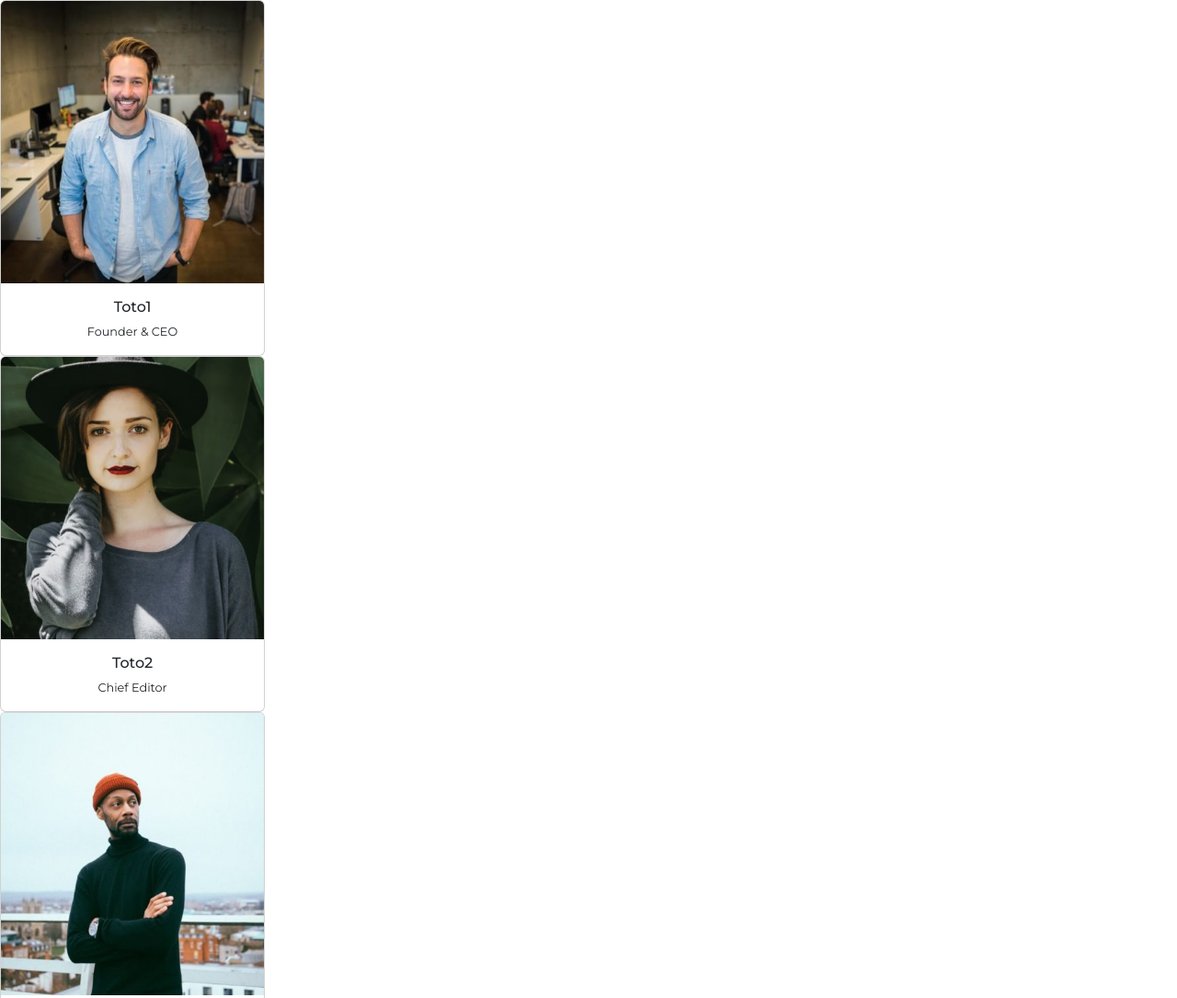
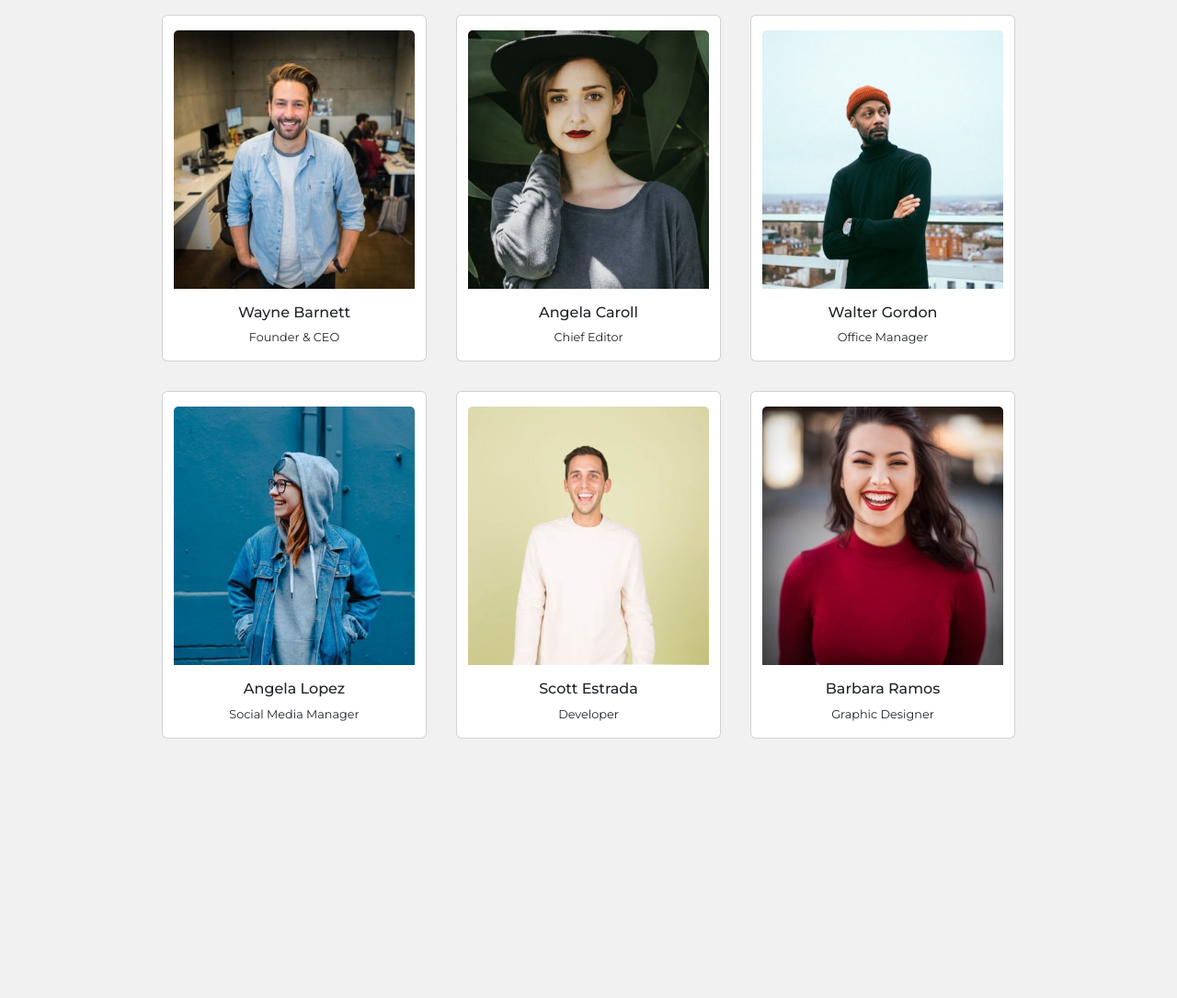
Before and after one commit to yurididomenico/js-our-team, a plain HTML site: page index.html in a window 1280 px wide. Shown: the top 1085 px of the page at 92% size. After the commit the page ends 835 px from the top, so only its background shows below. Drawn offline with nearby package versions, Linux system fonts and the light colour scheme.

Commit message:
JS / HTML: Tentato Responsive

```diff
--- a/assets/css/stile.css
+++ b/assets/css/stile.css
@@ -23,6 +23,11 @@ a
 {
   font-size: 0.8rem;
 }
+body
+{
+  background-color: rgb(241, 241, 241);
+}
+
 
 /* |||||||||| HEADER |||||||||| */
 
@@ -33,7 +38,6 @@ a
 
 
 /* |||||||||| MAIN |||||||||| */
-
 
 
 /* |||||||||| FOOTER |||||||||| */
--- a/assets/javascript/main.js
+++ b/assets/javascript/main.js
@@ -59,32 +59,32 @@ organizzare i singoli membri in card/schede
 const team =
 [
     {
-      name: 'Toto1',
+      name: 'Wayne Barnett',
       role: 'Founder & CEO',
       image: './assets/img/wayne-barnett-founder-ceo.jpg',
     },
     {
-      name: 'Toto2',
+      name: 'Angela Caroll',
       role: 'Chief Editor',
       image: './assets/img/angela-caroll-chief-editor.jpg',
     },
     {
-      name: 'Toto3',
+      name: 'Walter Gordon',
       role: 'Office Manager',
       image: './assets/img/walter-gordon-office-manager.jpg',
     },
     {
-      name: 'Toto4',
+      name: 'Angela Lopez',
       role: 'Social Media Manager',
       image: './assets/img/angela-lopez-social-media-manager.jpg',
     },
     {
-      name: 'Toto5',
+      name: 'Scott Estrada',
       role: 'Developer',
       image: './assets/img/scott-estrada-developer.jpg',
     },
     {
-      name: 'Toto6',
+      name: 'Barbara Ramos',
       role: 'Graphic Designer',
       image: './assets/img/barbara-ramos-graphic-designer.jpg',
     },
@@ -109,7 +109,7 @@ for(let i=0; i<team.length; i++)
     document.getElementById('area_carte').innerHTML +=
     `
 
-        <div class="card" style="width: 18rem;">
+        <div class="card pt-3 mx-3 mt-3 mb-md-3" style="width: 18rem;">
             <img src="${team[i].image}" class="card-img-top">
             <div class="card-body text-center">
             <h6 class="card-title">${team[i].name}</h6>
--- a/index.html
+++ b/index.html
@@ -20,7 +20,10 @@
 
 <body>
 
-  <main id="area_carte">
+  <main class="container">
+    <div id="area_carte" class="row justify-content-center pb-3">
+
+    </div>
 
   </main>
 
```
